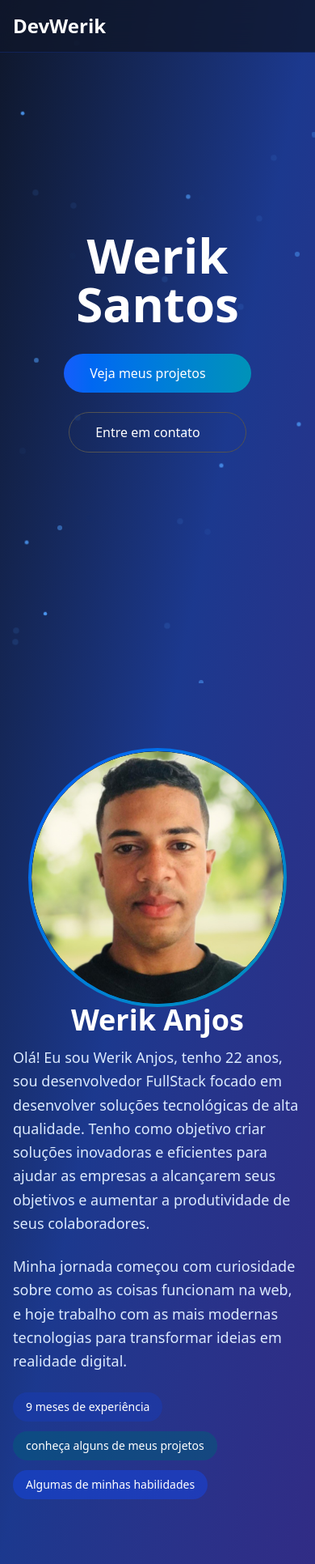
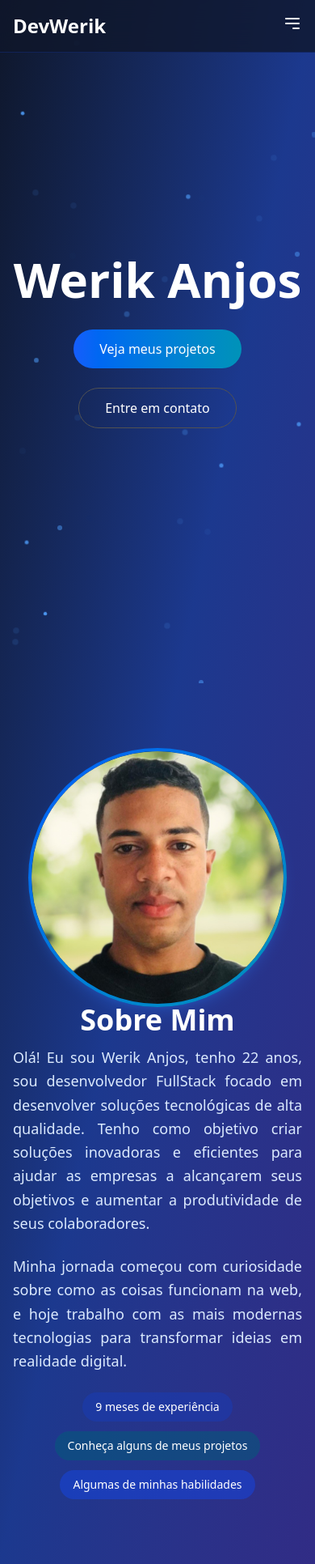
Before and after one commit to DevWerik/my-portifolio, a React (Vite) app: page / in a window 390 px wide. Shown: the whole page at 81% size. Built offline with nearby package versions, Linux system fonts and the light colour scheme.

Commit message:
fix: Adjust layout

```diff
--- a/src/App.tsx
+++ b/src/App.tsx
@@ -1,8 +1,42 @@
 import React, { useState, useEffect } from "react";
+
+const MenuIcon = () => (
+  <svg
+    xmlns="http://www.w3.org/2000/svg"
+    className="h-6 w-6"
+    fill="none"
+    viewBox="0 0 24 24"
+    stroke="currentColor"
+  >
+    <path
+      strokeLinecap="round"
+      strokeLinejoin="round"
+      strokeWidth={2}
+      d="M4 6h16M4 12h16m-7 6h7"
+    />
+  </svg>
+);
+const CloseIcon = () => (
+  <svg
+    xmlns="http://www.w3.org/2000/svg"
+    className="h-6 w-6"
+    fill="none"
+    viewBox="0 0 24 24"
+    stroke="currentColor"
+  >
+    <path
+      strokeLinecap="round"
+      strokeLinejoin="round"
+      strokeWidth={2}
+      d="M6 18L18 6M6 6l12 12"
+    />
+  </svg>
+);
 
 const Portfolio: React.FC = () => {
   const [activeSection, setActiveSection] = useState("home");
   const [isVisible, setIsVisible] = useState(false);
+  const [isMenuOpen, setIsMenuOpen] = useState(false);
 
   useEffect(() => {
     setIsVisible(true);
@@ -12,6 +46,16 @@ const Portfolio: React.FC = () => {
     setActiveSection(sectionId);
     const element = document.getElementById(sectionId);
     element?.scrollIntoView({ behavior: "smooth" });
+    setIsMenuOpen(false);
+  };
+
+  const navItems = ["home", "about", "skills", "projects", "contact"];
+  const navLabels: { [key: string]: string } = {
+    home: "Início",
+    about: "Sobre",
+    skills: "Habilidades",
+    projects: "Projetos",
+    contact: "Contato",
   };
 
   return (
@@ -22,9 +66,9 @@ const Portfolio: React.FC = () => {
             <div className="text-2xl font-bold bg-gradient-to-r text-white bg-clip-text">
               DevWerik
             </div>
+
             <div className="hidden md:flex space-x-8">
-              {["home", "about", "skills", "projects", "contact"].map(
-                (item) => (
+              {navItems.map((item) => (
                 <button
                   key={item}
                   onClick={() => scrollToSection(item)}
@@ -32,28 +76,50 @@ const Portfolio: React.FC = () => {
                     activeSection === item ? "text-blue-400" : "text-white"
                   }`}
                 >
-                    {item === "about"
-                      ? "Sobre"
-                      : item === "skills"
-                      ? "Habilidades"
-                      : item === "projects"
-                      ? "Projetos"
-                      : item === "contact"
-                      ? "Contato"
-                      : "Início"}
+                  {navLabels[item]}
                 </button>
-                )
-              )}
+              ))}
+            </div>
+
+            <div className="md:hidden">
+              <button onClick={() => setIsMenuOpen(!isMenuOpen)}>
+                {isMenuOpen ? <CloseIcon /> : <MenuIcon />}
+              </button>
             </div>
           </div>
         </div>
+
+        <div
+          className={`md:hidden absolute top-full left-0 w-full bg-slate-900/95 backdrop-blur-lg flex flex-col items-start
+                   transition-all duration-300 ease-in-out overflow-hidden
+                   ${
+                     isMenuOpen ? "max-h-96 opacity-100" : "max-h-0 opacity-0"
+                   }`}
+        >
+          {navItems.map((item, index) => (
+            <button
+              key={item}
+              onClick={() => scrollToSection(item)}
+              className={`capitalize w-full text-left p-4 transition-all duration-300 ease-in-out hover:bg-blue-900/50 ${
+                activeSection === item ? "text-blue-400" : "text-white"
+              }
+                      ${
+                        isMenuOpen
+                          ? "translate-x-0 opacity-100"
+                          : "-translate-x-4 opacity-0"
+                      }`}
+              style={{ transitionDelay: `${isMenuOpen ? index * 75 : 0}ms` }}
+            >
+              {navLabels[item]}
+            </button>
+          ))}
+        </div>
       </nav>
-
+      <main>
         <section
           id="home"
           className="min-h-screen flex items-center justify-center relative overflow-hidden"
         >
-        {/* Fundo animado */}
           <div className="absolute inset-0">
             {[...Array(50)].map((_, i) => (
               <div
@@ -69,35 +135,30 @@ const Portfolio: React.FC = () => {
             ))}
           </div>
 
-        {/* Conteúdo principal */}
           <div
             className={`text-center z-10 transform transition-all duration-1000 ${
-            isVisible ? "translate-y-0 opacity-100" : "translate-y-10 opacity-0"
+              isVisible
+                ? "translate-y-0 opacity-100"
+                : "translate-y-10 opacity-0"
             }`}
           >
-          {/* Título */}
             <h1 className="text-6xl md:text-8xl font-bold mb-8">
               <span className="bg-gradient-to-r text-white bg-clip-text">
-              Werik Santos
+                Werik Anjos
               </span>
             </h1>
-
-          {/* Container de botões */}
             <div className="flex flex-col md:flex-row justify-center items-center gap-6">
               <button
-              onClick={() => scrollToSection("")}
+                onClick={() => scrollToSection("projects")}
                 className="inline-flex items-center px-8 py-3 cursor-pointer bg-gradient-to-r from-blue-600 to-cyan-600 hover:from-blue-700 hover:to-cyan-700 rounded-full transition-all duration-300 transform hover:scale-105 hover:shadow-lg hover:shadow-blue-500/25"
               >
                 Veja meus projetos
-              <div className="ml-2 w-4 h-4 animate-bounce" />
               </button>
-
               <button
-              onClick={() => scrollToSection("")}
+                onClick={() => scrollToSection("contact")}
                 className="inline-flex items-center px-8 py-3 cursor-pointer border border-neutral-600 rounded-full"
               >
                 Entre em contato
-              <div className="ml-2 w-4 h-4 animate-bounce" />
               </button>
             </div>
           </div>
@@ -105,54 +166,56 @@ const Portfolio: React.FC = () => {
 
         <section id="about" className="py-20 px-4">
           <div className="max-w-6xl mx-auto">
-          <div className="grid md:grid-cols-2 gap-12 items-center">
-            <div className="order-1 md:order-1 flex justify-center">
-              <div className="w-80 h-80 bg-gradient-to-br from-blue-600 to-cyan-600 rounded-full p-1">
+            <div className="flex flex-col items-center gap-12">
+              <div className="flex justify-center">
+                <div className="w-80 h-80 bg-gradient-to-br from-blue-600 to-cyan-600 rounded-full p-1 shadow-lg shadow-blue-500/20">
                   <div className="w-full h-full bg-slate-900 rounded-full overflow-hidden">
                     <img
-                    src="./public/werik.jpeg"
+                      src="/werik.jpeg"
                       alt="Foto de Werik"
-                    className="w-full h-full object-cover rounded-full"
+                      className="w-full h-full object-cover"
                     />
                   </div>
-                <h2 className="text-4xl top-3 font-bold text-center mb-12 text-white">
-                  Werik Anjos
+                  <h2 className="text-4xl font-bold text-center mb-12 text-white">
+                    Sobre Mim
                   </h2>
                 </div>
               </div>
-
-            {/* Texto vem depois */}
-            <div className="order-2 md:order-2 space-y-6">
-              <p className="text-lg text-blue-100 leading-relaxed">
+              <div className="space-y-6 text-center max-w-3xl ">
+                <p className="text-lg text-blue-100 leading-relaxed text-justify">
                   Olá! Eu sou Werik Anjos, tenho 22 anos, sou desenvolvedor
                   FullStack focado em desenvolver soluções tecnológicas de alta
                   qualidade. Tenho como objetivo criar soluções inovadoras e
-                eficientes para ajudar as empresas a alcançarem seus objetivos e
-                aumentar a produtividade de seus colaboradores.
+                  eficientes para ajudar as empresas a alcançarem seus objetivos
+                  e aumentar a produtividade de seus colaboradores.
                 </p>
-              <p className="text-lg text-blue-100 leading-relaxed">
+                <p className="text-lg text-blue-100 leading-relaxed text-justify">
                   Minha jornada começou com curiosidade sobre como as coisas
                   funcionam na web, e hoje trabalho com as mais modernas
                   tecnologias para transformar ideias em realidade digital.
                 </p>
-              <div className="flex flex-wrap gap-3">
+                <div className="flex flex-wrap gap-3 mt-4 justify-center">
                   <span className="px-4 py-2 bg-blue-800/50 rounded-full text-sm">
                     9 meses de experiência
                   </span>
-                <a
-                  href="#projects"
-                  className="px-4 py-2 bg-cyan-800/50 rounded-full text-sm"
+                  <button
+                    onClick={() => scrollToSection("projects")}
+                    className="px-4 py-2 bg-cyan-800/50 rounded-full text-sm transition-transform hover:scale-105"
                   >
-                  conheça alguns de meus projetos
-                </a>
-                <span className="px-4 py-2 bg-blue-700/50 rounded-full text-sm">
+                    Conheça alguns de meus projetos
+                  </button>
+                  <button
+                    onClick={() => scrollToSection("skills")}
+                    className="px-4 py-2 bg-blue-700/50 rounded-full text-sm transition-transform hover:scale-105"
+                  >
                     Algumas de minhas habilidades
-                </span>
+                  </button>
                 </div>
               </div>
             </div>
           </div>
         </section>
+      </main>
     </div>
   );
 };
```
Lines whose indentation alone changed are shown as unchanged.
